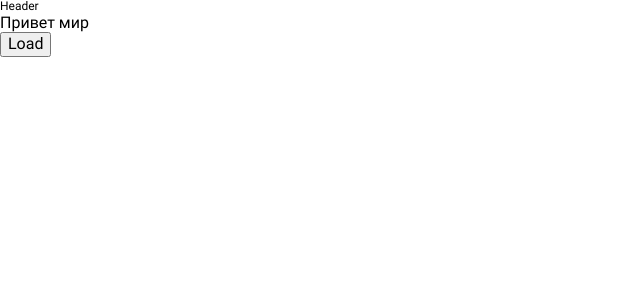
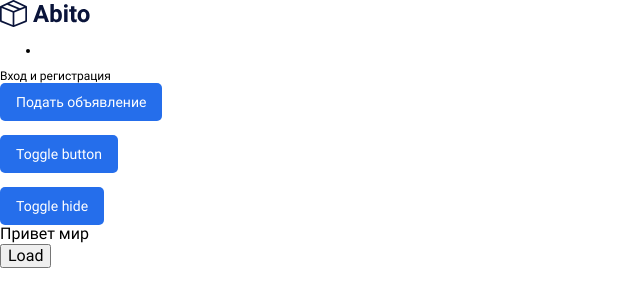
Before and after one commit to E1mir/nuxt-abito, a Nuxt app: page / in a window 1280 px wide. Shown: the top 306 px of the page, without its empty margins (0-640 px from the left). Built offline with nearby package versions, Linux system fonts and the light colour scheme.

Commit message:
chore: update Header component

```diff
--- a/components/core/Header.vue
+++ b/components/core/Header.vue
@@ -1,12 +1,67 @@
 <template>
 	<header class="header">
-		Header
+		<div class='header__left'>
+      <NuxtLink class='brand' to='/'>
+        <img src='/img/logo.svg' alt='Abito'>
+      </NuxtLink>
+      <nav>
+        <ul>
+          <li></li>
+        </ul>
+      </nav>
+    </div>
+    <div class='header__right'>
+      <div>
+        Вход и регистрация
+      </div>
+      <AppButton
+        v-if='show'
+        type='white'
+        :disabled='buttonDisabled'
+        @click='onPostAnAd'
+      >
+        Подать объявление
+      </AppButton>
+      <div v-else>
+        Скрыто
+      </div>
+      <br>
+      <br>
+      <AppButton @click='toggleButton'> Toggle button </AppButton>
+      <br>
+      <br>
+      <AppButton @click='toggleButtonShow'> Toggle hide</AppButton>
+    </div>
 	</header>
 </template>
 
 <script>
+import AppButton from '~/components/uikit/AppButton'
 export default {
-	name: 'Header'
+	name: 'Header',
+
+  components: {
+	  AppButton
+	},
+
+  data () {
+	  return {
+	    buttonDisabled: false,
+      show: true
+    }
+  },
+
+  methods: {
+	  onPostAnAd () {
+	    console.log('Open ad page')
+    },
+    toggleButton () {
+	    this.buttonDisabled = !this.buttonDisabled
+    },
+    toggleButtonShow () {
+	    this.show = !this.show
+    }
+  }
 }
 </script>
 
```
